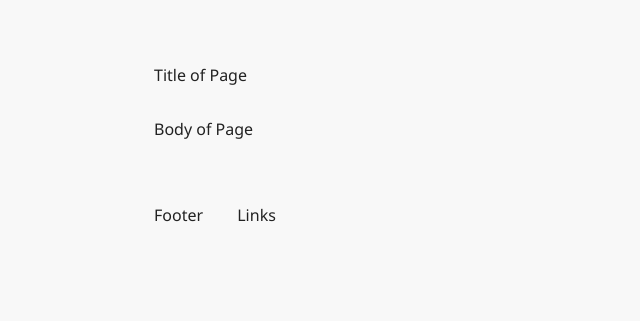
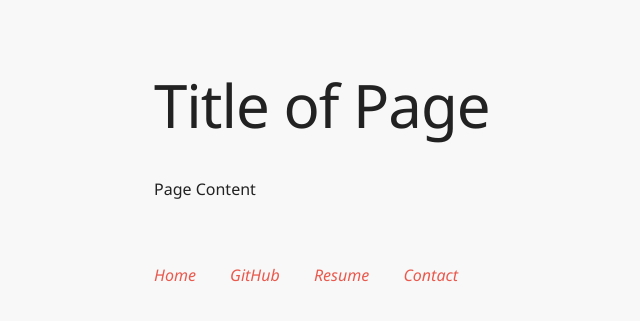
Before and after one commit to SimonCB765/VisiBull, a Flask app: page / in a window 1280 px wide. Shown: the top 321 px of the page, without its empty margins (6-646 px from the left). Run offline with Flask 2, Linux system fonts and the light colour scheme.

Commit message:
Updated home page

```diff
--- a/visi-bull/templates/home.html
+++ b/visi-bull/templates/home.html
@@ -9,21 +9,26 @@
         {% endblock %}
     </head>
 
+    <body>
         <header>
             {% block header %}
             <!--Block for including page specific header information (e.g. page title) within the <header> tag.-->
-            Title of Page
+            <h1 class="pageTitle">Title of Page</h1>
             {% endblock %}
         </header>
 
-    <body>
-        {% block body %}
-            <!--Block for including the content of the page within the <body> tag.-->
-            Body of Page
+        <div class="content">
+            {% block content %}
+            <!--Block for including the content of the page within the div.content tag.-->
+            Page Content
             {% endblock %}
-    </body>
+        </div>
 
         <footer>
-        Footer Links
+            <a href="{{ url_for('home') }}">Home</a>
+            <a href="https://github.com/SimonCB765">GitHub</a>
+            <a href="">Resume</a>
+            <a href="">Contact</a>
         </footer>
+    </body>
 </html>
```
Lines whose indentation alone changed are shown as unchanged.
